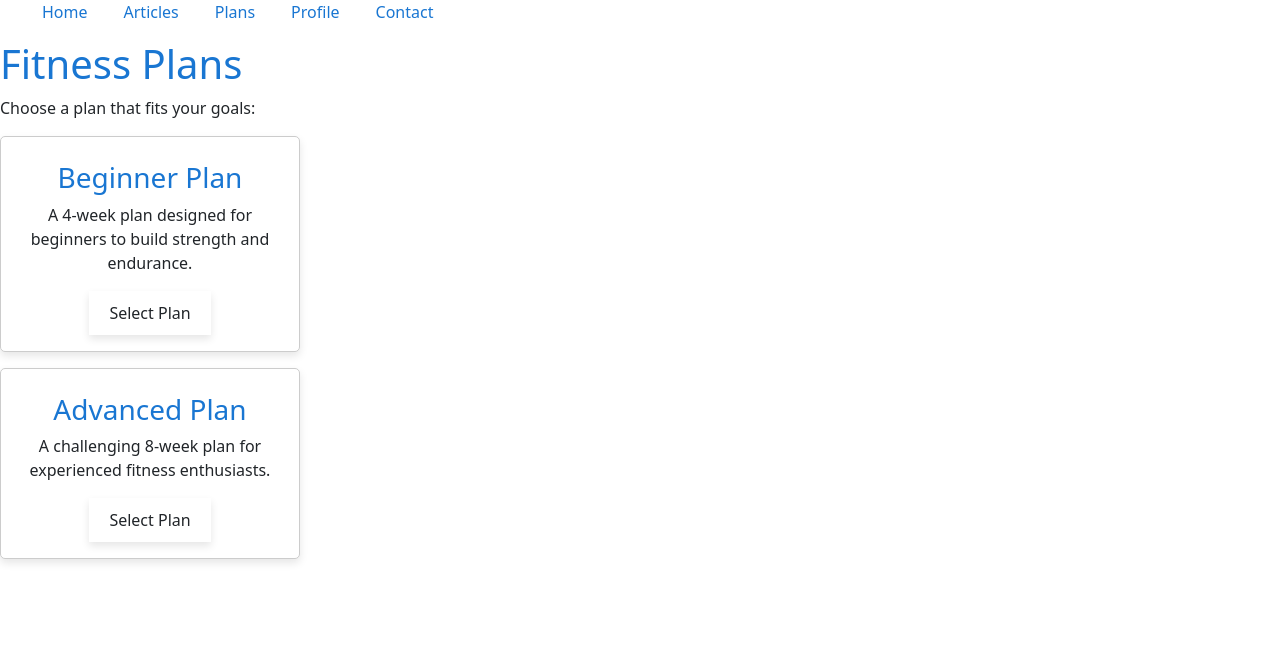
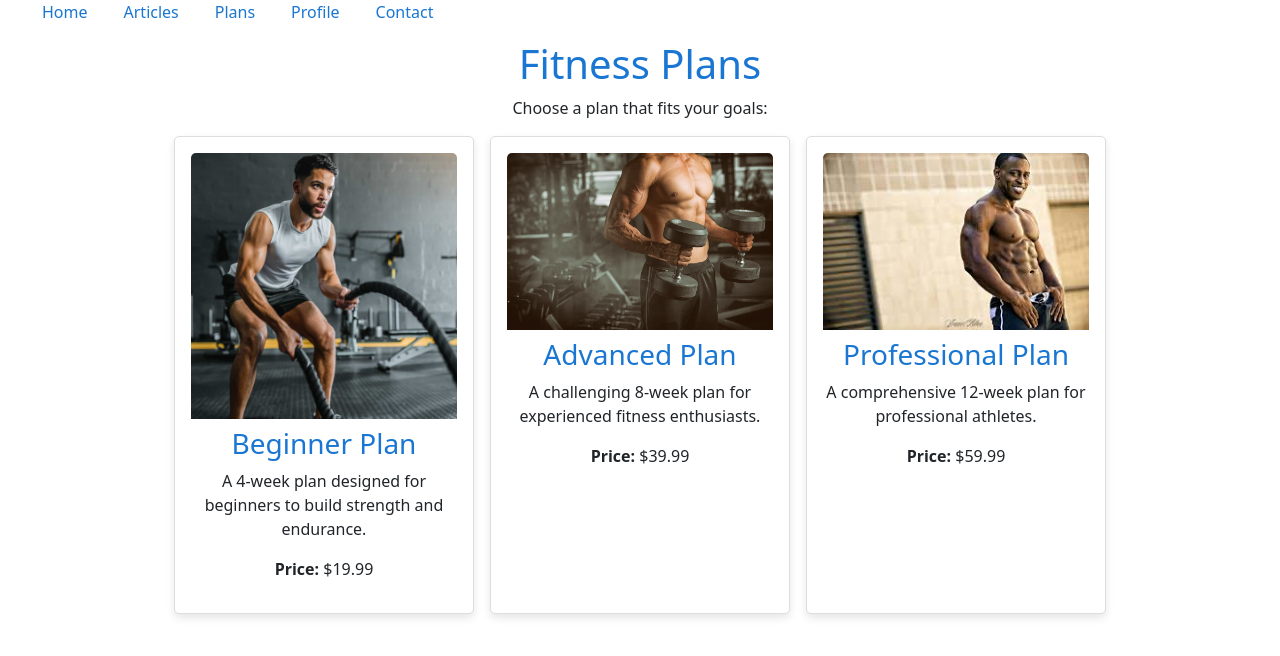
Before and after one commit to Kiko905/FrontEnd_projekt, a Vue app: page /plans in a window 1280 px wide. Shown: the top 656 px of the page. Built offline with nearby package versions, Linux system fonts and the light colour scheme.

Commit message:
Dokoncene plans

```diff
--- a/src/components/FitnessPlan.vue
+++ b/src/components/FitnessPlan.vue
@@ -1,8 +1,9 @@
 <template>
   <div class="fitness-plan">
+    <img :src="image" alt="Plan Image" class="plan-image" />
     <h3>{{ title }}</h3>
     <p>{{ description }}</p>
-    <button @click="selectPlan">Select Plan</button>
+    <p><strong>Price:</strong> {{ price }}</p>
   </div>
 </template>
 
@@ -13,20 +14,8 @@ export default defineComponent({
   props: {
     title: String,
     description: String,
-  },
-  methods: {
-    selectPlan() {
-      alert(`You have selected: ${this.title}`);
-    },
+    price: String,
+    image: String,
   },
 });
 </script>
-
-<style>
-.fitness-plan {
-  border: 1px solid #ccc;
-  padding: 1rem;
-  border-radius: 5px;
-  margin-bottom: 1rem;
-}
-</style>
--- a/src/views/PlansView.vue
+++ b/src/views/PlansView.vue
@@ -1,15 +1,27 @@
 <template>
   <div>
-    <h1>Fitness Plans</h1>
-    <p>Choose a plan that fits your goals:</p>
+    <h1 class="centered">Fitness Plans</h1>
+    <p class="centered">Choose a plan that fits your goals:</p>
+    <div class="plans-container">
       <FitnessPlan
         title="Beginner Plan"
         description="A 4-week plan designed for beginners to build strength and endurance."
+        price="$19.99"
+        image="..\images\beginnerplan.jpg"
       />
       <FitnessPlan
         title="Advanced Plan"
         description="A challenging 8-week plan for experienced fitness enthusiasts."
+        price="$39.99"
+        image="..\images\advancedplan.jpg"
       />
+      <FitnessPlan
+        title="Professional Plan"
+        description="A comprehensive 12-week plan for professional athletes."
+        price="$59.99"
+        image="..\images\profesionalplan.jpg"
+      />
+    </div>
   </div>
 </template>
 
```
Lines whose indentation alone changed are shown as unchanged.
